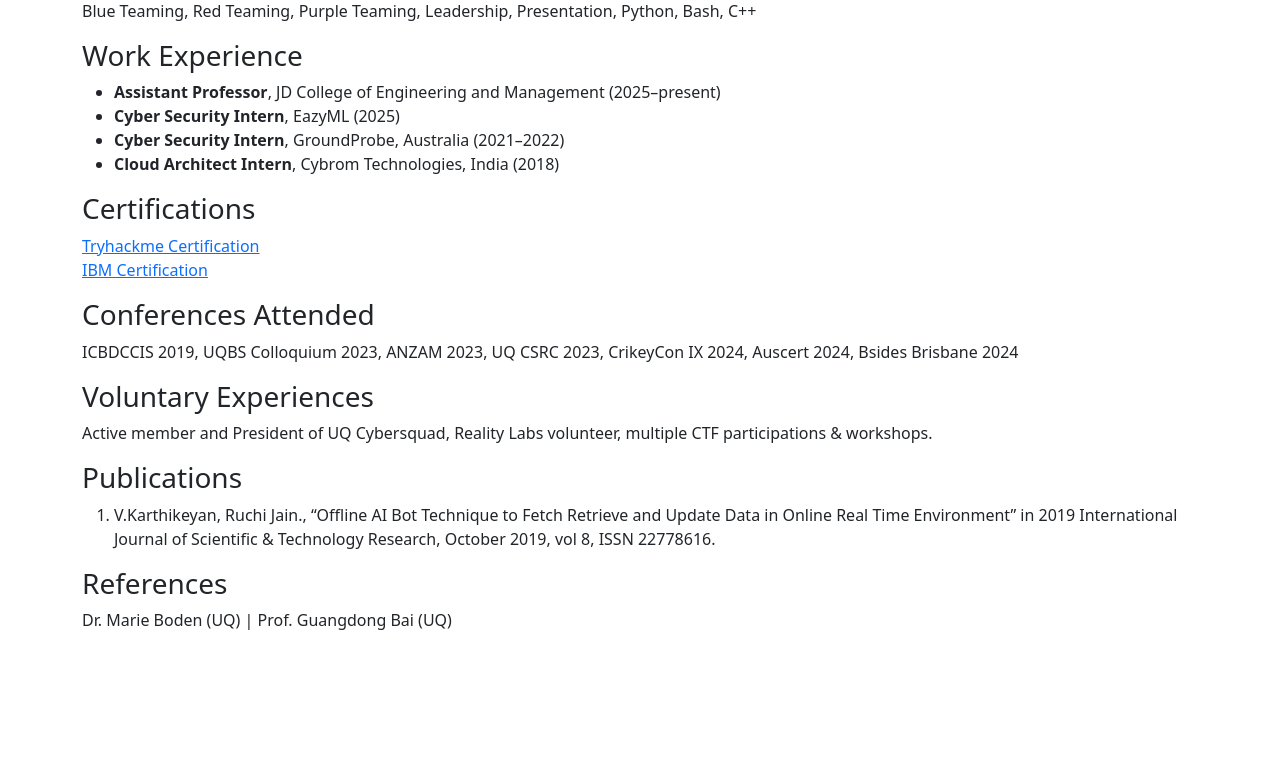
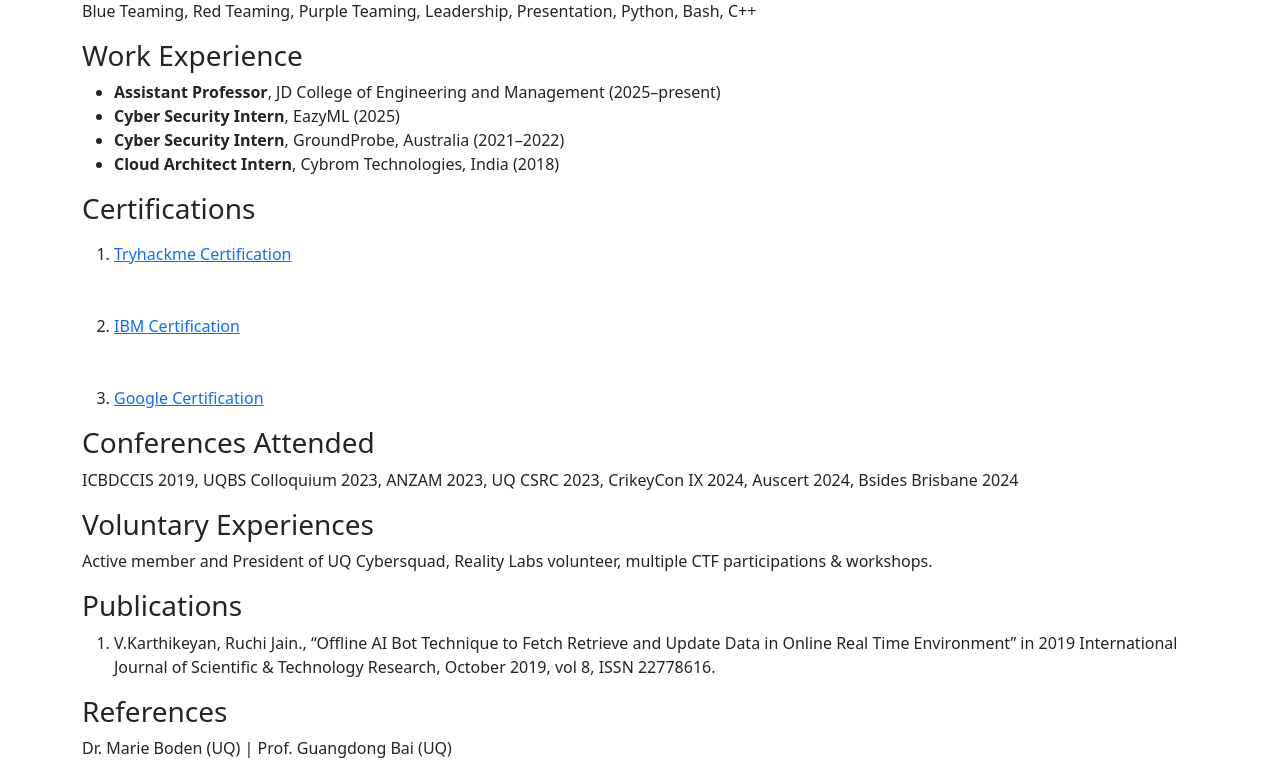
Before and after one commit to vkarthikeyan12/resume-flask, a Flask app: page / in a window 1280 px wide. Shown: the part 605-1381 px from the top of the page. Before the commit the page ends 1235 px from the top, so only its background shows below. Run offline with Flask 3, Linux system fonts and the light colour scheme.

Commit message:
Update resume.html

```diff
--- a/templates/resume.html
+++ b/templates/resume.html
@@ -43,11 +43,17 @@
   </ul>
 
   <h3> Certifications </h3>
+  <ol>
   <p>
-    <a href="https://drive.google.com/drive/folders/11b-aF37IEO9FPwbqKiNMRGp9zRo1rpPa" target="_blank">Tryhackme Certification</a>
+    <li><a href="https://drive.google.com/drive/folders/11b-aF37IEO9FPwbqKiNMRGp9zRo1rpPa" target="_blank">Tryhackme Certification</a></li>
     <br>
-    <a href="https://drive.google.com/drive/folders/1__NsRc7J-JTI0wO60dAI4SIR2rPBYn1G" target="_blank">IBM Certification</a>
+    <br>
+    <li><a href="https://drive.google.com/drive/folders/1__NsRc7J-JTI0wO60dAI4SIR2rPBYn1G" target="_blank">IBM Certification</a></li>
+    <br>
+    <br>
+     <li><a href="https://drive.google.com/drive/folders/1-SUp25XrKm_y9OREQj2jNdhLwKEIfKH8?usp=drive_link" target="_blank">Google Certification</a></li>
   </p>
+  </ol>
 
   <h3>Conferences Attended</h3>
   <p>ICBDCCIS 2019, UQBS Colloquium 2023, ANZAM 2023, UQ CSRC 2023, CrikeyCon IX 2024, Auscert 2024, Bsides Brisbane 2024</p>
```
